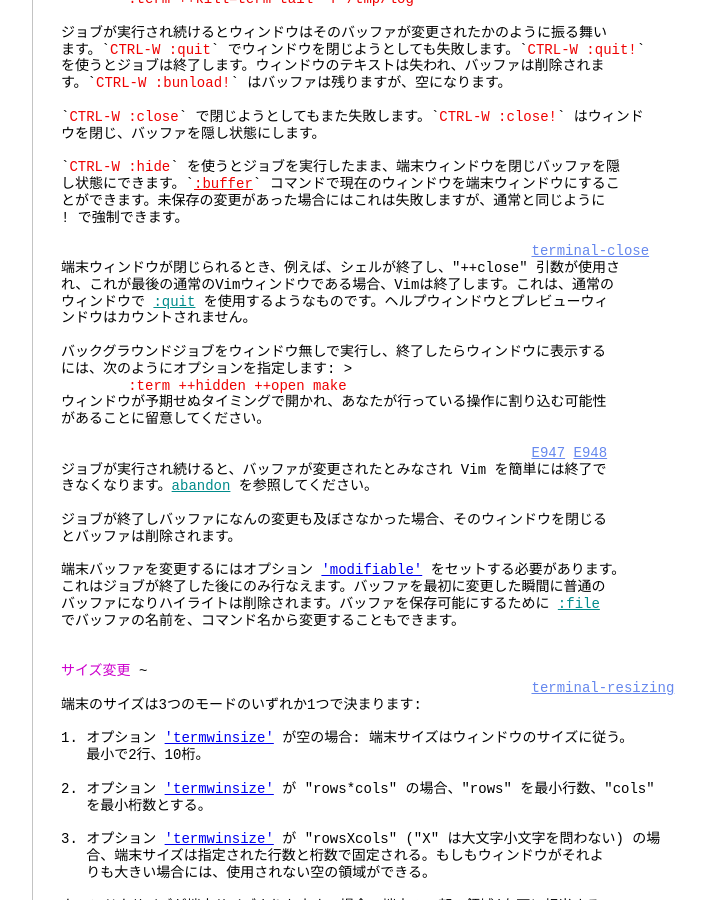
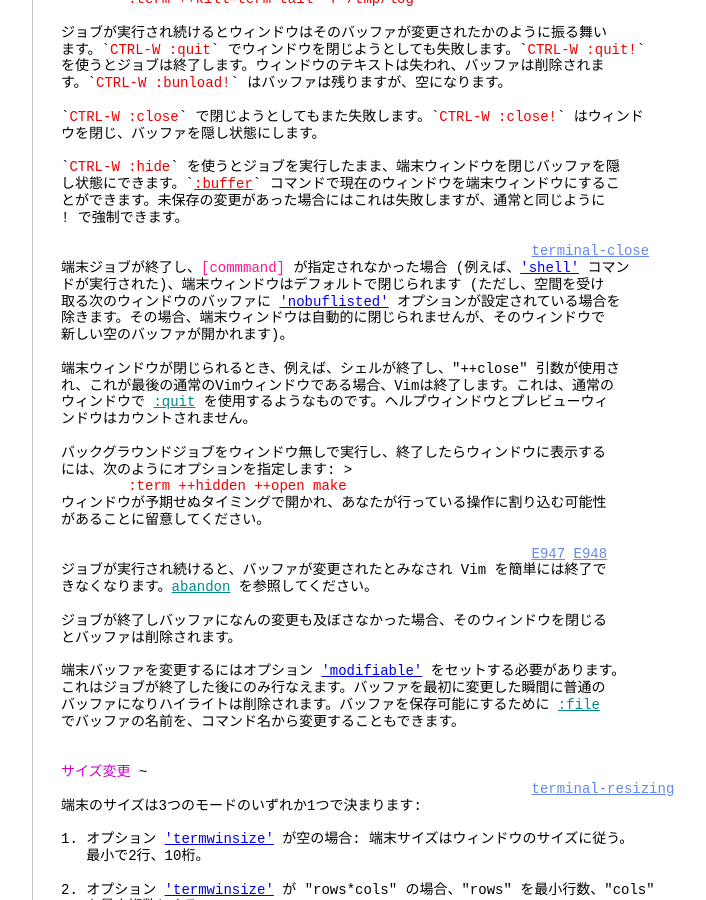
Before and after one commit to vim-jp/vimdoc-ja, a Jekyll site: the page built from terminal.html, in a window 1280 px wide and 900 px high, scrolled down 5079 px. Shown: the whole window, without its empty margins (340-1046 px from the left). Built offline with Jekyll 4.4.1, drawn with Linux system fonts in a browser that asks for light colours; nearby versions of some CDN libraries; comment, search, counter and statistics services are not loaded; some of the changed text lies outside the part shown.

Commit message:
Generated by GitHub workflow 8401994583
https://github.com/vim-jp/vimdoc-ja-working/actions/runs/8401994583

```diff
--- a/terminal.html
+++ b/terminal.html
@@ -3,7 +3,7 @@ layout: vimdoc
 helpname: 'terminal'
 ---
 <div id='vimCodeElement'>
-<a class="Constant" href="terminal.html" name="terminal.txt">terminal.txt</a>&nbsp;&nbsp;For&nbsp;<span class="Identifier">Vim バージョン 9.1.</span>&nbsp;&nbsp;Last change: 2024 Feb 21<br>
+<a class="Constant" href="terminal.html" name="terminal.txt">terminal.txt</a>&nbsp;&nbsp;For&nbsp;<span class="Identifier">Vim バージョン 9.1.</span>&nbsp;&nbsp;Last change: 2024 Mar 17<br>
 <br>
 <br>
 &nbsp;&nbsp;&nbsp;&nbsp;&nbsp;&nbsp;&nbsp;&nbsp;&nbsp;&nbsp;&nbsp;&nbsp;&nbsp;&nbsp;&nbsp;&nbsp;<span class="Identifier">VIMリファレンスマニュアル&nbsp;&nbsp;&nbsp;&nbsp;by Bram Moolenaar</span><br>
@@ -308,6 +308,12 @@ Normal ハイライトグループにより決定されます。<br>
 ! で強制できます。<br>
 <br>
 &nbsp;&nbsp;&nbsp;&nbsp;&nbsp;&nbsp;&nbsp;&nbsp;&nbsp;&nbsp;&nbsp;&nbsp;&nbsp;&nbsp;&nbsp;&nbsp;&nbsp;&nbsp;&nbsp;&nbsp;&nbsp;&nbsp;&nbsp;&nbsp;&nbsp;&nbsp;&nbsp;&nbsp;&nbsp;&nbsp;&nbsp;&nbsp;&nbsp;&nbsp;&nbsp;&nbsp;&nbsp;&nbsp;&nbsp;&nbsp;&nbsp;&nbsp;&nbsp;&nbsp;&nbsp;&nbsp;&nbsp;&nbsp;&nbsp;&nbsp;&nbsp;&nbsp;&nbsp;&nbsp;&nbsp;&nbsp;<a class="Constant" href="terminal.html#terminal-close" name="terminal-close">terminal-close</a><br>
+端末ジョブが終了し、<span class="Special">[commmand]</span>&nbsp;が指定されなかった場合 (例えば、<a class="Type" href="options.html#'shell'">'shell'</a>&nbsp;コマン<br>
+ドが実行された)、端末ウィンドウはデフォルトで閉じられます (ただし、空間を受け<br>
+取る次のウィンドウのバッファに&nbsp;<a class="Type" href="options.html#'nobuflisted'">'nobuflisted'</a>&nbsp;オプションが設定されている場合を<br>
+除きます。その場合、端末ウィンドウは自動的に閉じられませんが、そのウィンドウで<br>
+新しい空のバッファが開かれます)。<br>
+<br>
 端末ウィンドウが閉じられるとき、例えば、シェルが終了し、&quot;++close&quot; 引数が使用さ<br>
 れ、これが最後の通常のVimウィンドウである場合、Vimは終了します。これは、通常の<br>
 ウィンドウで&nbsp;<a class="Identifier" href="editing.html#:quit">:quit</a>&nbsp;を使用するようなものです。ヘルプウィンドウとプレビューウィ<br>
```
